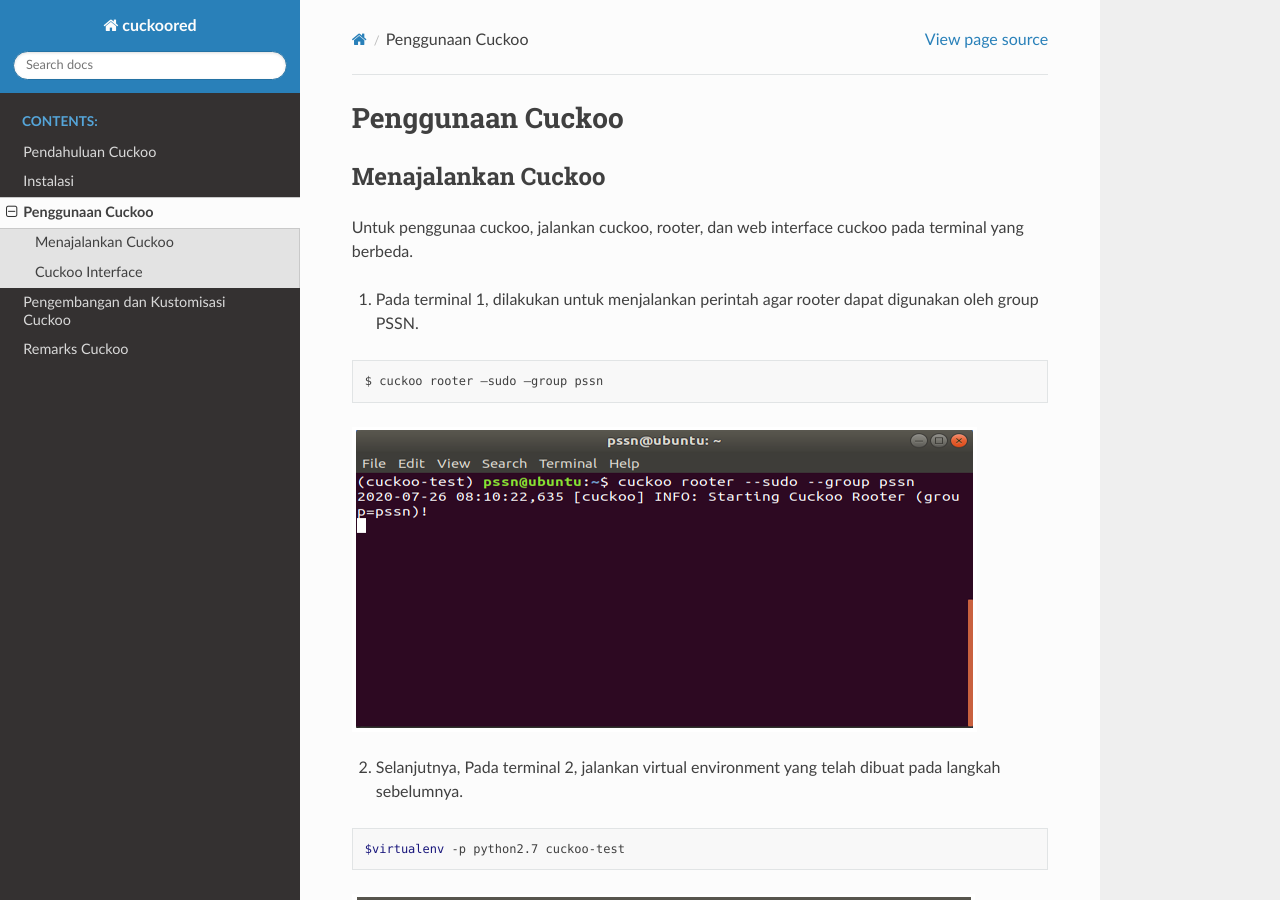
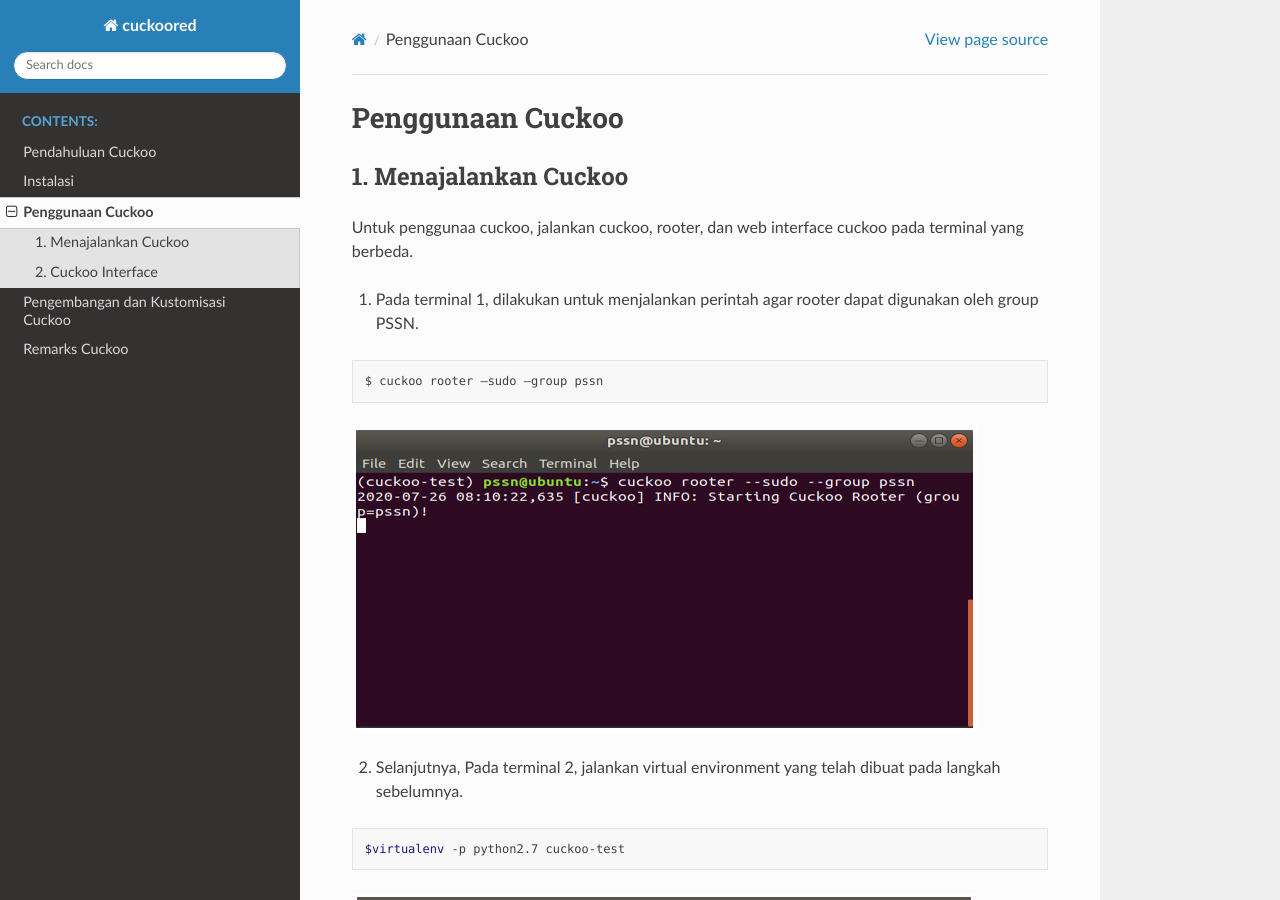
Before and after one commit to grizzvector/projecku, a Sphinx documentation site: the page built from cukoored/source/Penggunaan/unu.rst, in a window 1280 px wide and 900 px high. Built offline with Sphinx 7.4.7 and the Read the Docs theme 2.0.0, drawn with Linux system fonts in a browser that asks for light colours; some of the changed text lies outside the part shown.

Commit message:
Update unu.rst

```diff
--- a/cukoored/source/Penggunaan/unu.rst
+++ b/cukoored/source/Penggunaan/unu.rst
@@ -2,8 +2,8 @@
 =================
 
 
-Menajalankan Cuckoo
-^^^^^^^^^^^^^^^^^^^
+1. Menajalankan Cuckoo
+^^^^^^^^^^^^^^^^^^^^^^
 
 Untuk penggunaa cuckoo, jalankan cuckoo, rooter, dan web interface cuckoo pada terminal yang berbeda.
 
@@ -36,8 +36,8 @@
 
 .. image:: 4.PNG
 
-Cuckoo Interface
-^^^^^^^^^^^^^^^^
+2. Cuckoo Interface
+^^^^^^^^^^^^^^^^^^^
 Setelah menjalankan ketiga perintah diatas, buka engine browser dan akses alamat IP cuckoo dengan port yang telah di konfigurasikan.
 
 .. image:: 5.PNG
```
